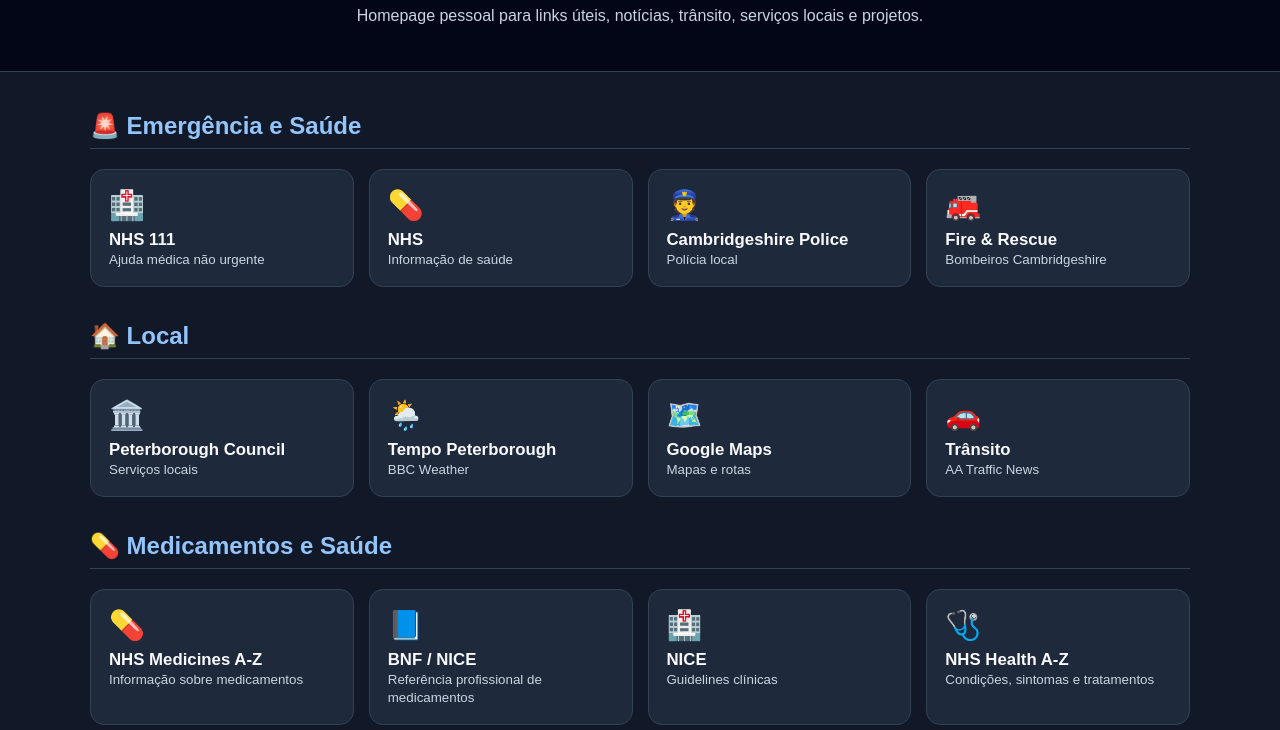
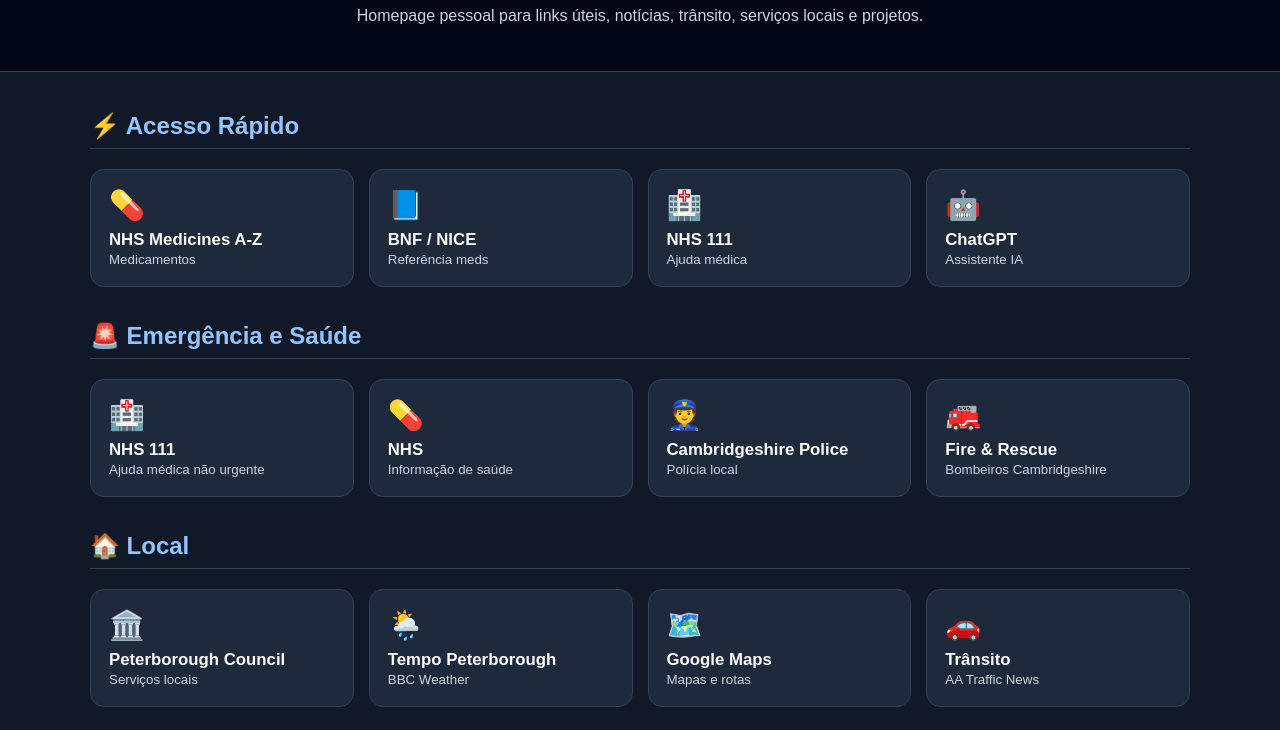
Before and after one commit to pajogusi/paulo-hub, a plain HTML site: page index.html in a window 1280 px wide. Shown: the part 70-800 px from the top of the page. Drawn offline with Linux system fonts and the light colour scheme.

Commit message:
Adicionar acesso rápido ao Paulo Hub

```diff
--- a/index.html
+++ b/index.html
@@ -98,6 +98,36 @@
 </header>
 
 <main>
+
+  <section>
+    <h2>⚡ Acesso Rápido</h2>
+    <div class="grid">
+      <a class="card" href="https://www.nhs.uk/medicines/" target="_blank">
+        <span class="icon">💊</span>
+        <strong>NHS Medicines A-Z</strong>
+        <small>Medicamentos</small>
+      </a>
+
+      <a class="card" href="https://bnf.nice.org.uk/" target="_blank">
+        <span class="icon">📘</span>
+        <strong>BNF / NICE</strong>
+        <small>Referência meds</small>
+      </a>
+
+      <a class="card" href="https://www.nhs.uk/nhs-services/urgent-and-emergency-care-services/when-to-use-111/" target="_blank">
+        <span class="icon">🏥</span>
+        <strong>NHS 111</strong>
+        <small>Ajuda médica</small>
+      </a>
+
+      <a class="card" href="https://chatgpt.com/" target="_blank">
+        <span class="icon">🤖</span>
+        <strong>ChatGPT</strong>
+        <small>Assistente IA</small>
+      </a>
+    </div>
+  </section>
+
 
   <section>
     <h2>🚨 Emergência e Saúde</h2>
```
